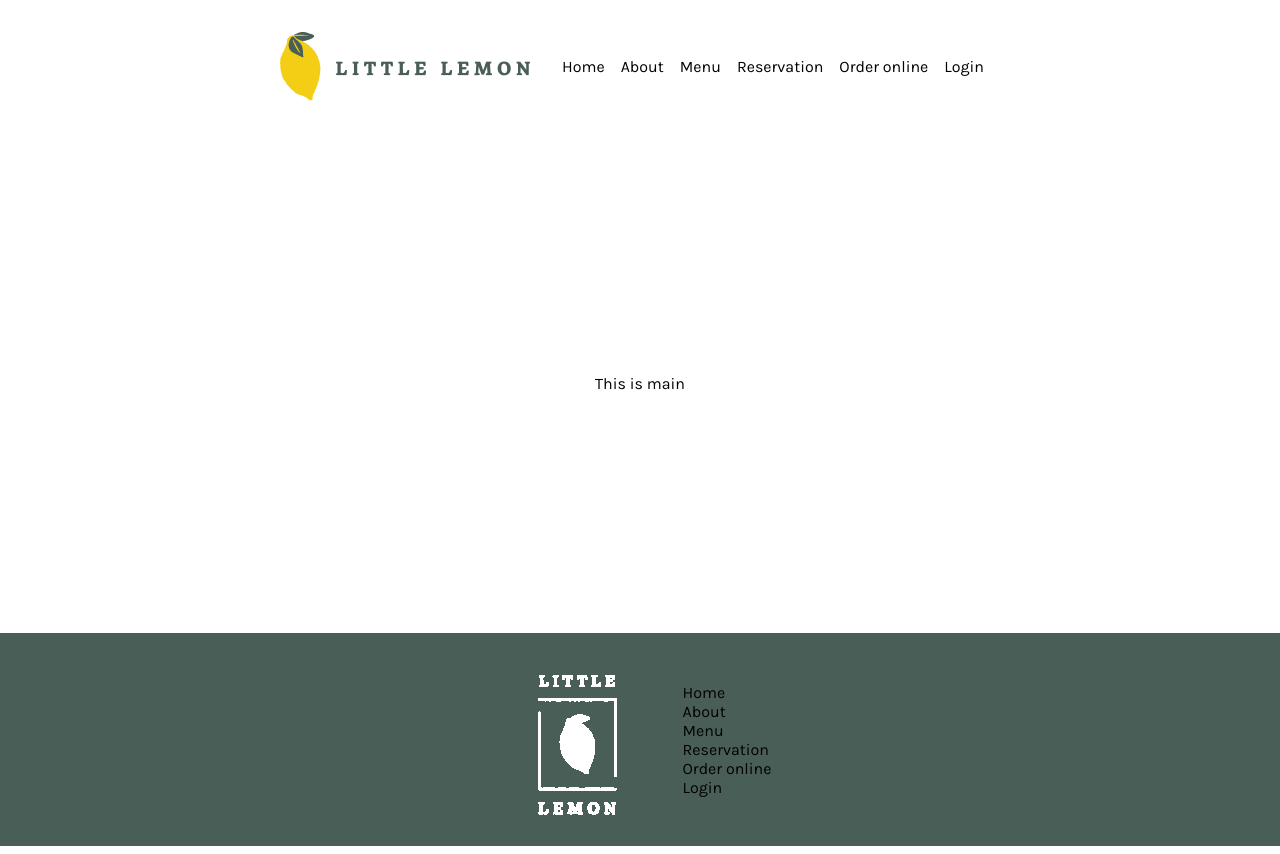
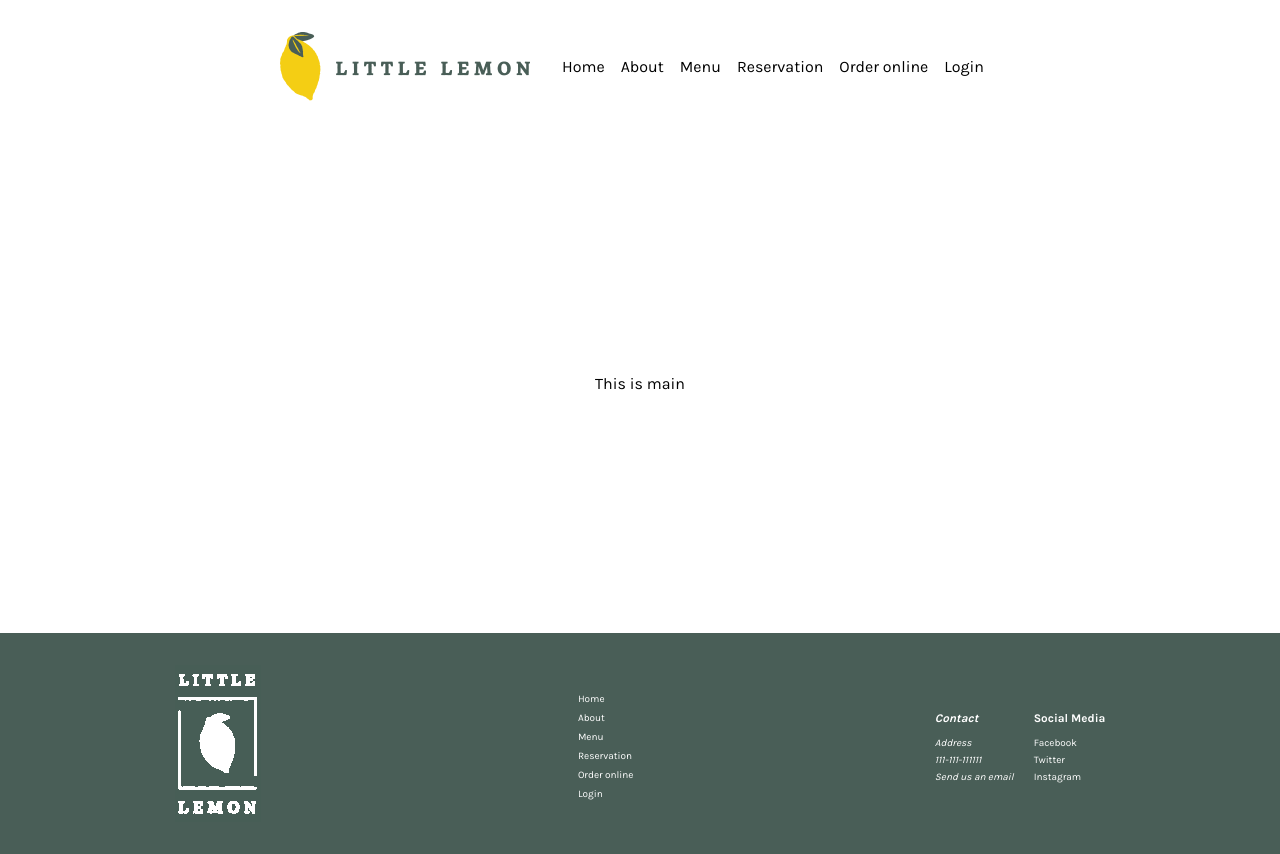
Before and after one commit to mantuok/eliseeva-little-lemon, a React (Create React App) app: page / in a window 1280 px wide. Built offline with nearby package versions, Linux system fonts and the light colour scheme.

Commit message:
adaptive header and footer done

```diff
--- /dev/null
+++ b/src/components/contacts/contacts.jsx
@@ -0,0 +1,26 @@
+import React from 'react';
+
+const Contacts = () => {
+  return (
+    <section className="contacts">
+      <address>
+        <h3>Contact</h3>
+        <ul>
+          <li>Address</li>
+          <li><a href="tel: 111-111-111111">111-111-111111</a></li>
+          <li><a href="mailto:webmaster@example.com">Send us an email</a></li>
+        </ul>
+      </address>
+      <div>
+        <h3>Social Media</h3>
+        <ul>
+          <li><a href="https://www.facebook.com/" target="_blank">Facebook</a></li>
+          <li><a href="https://www.twitter.com/" target="_blank">Twitter</a></li>
+          <li><a href="https://www.instagram.com/" target="_blank">Instagram</a></li>
+        </ul>
+      </div>
+    </section>
+  )
+}
+
+export default Contacts;
--- a/src/components/footer/footer.jsx
+++ b/src/components/footer/footer.jsx
@@ -1,12 +1,13 @@
 import React from 'react';
 import NavigationFooter from '../navigation-footer/navigation-footer';
-import {NavigationType} from '../../const';
+import Contacts from '../contacts/contacts';
 
 const Footer = () => {
   return (
     <footer className="footer">
       <img className="logo" src='../img/logo-white.png' alt='Little Lemon Restaurant' />
       <NavigationFooter />
+      <Contacts />
     </footer>
   )
 }
--- a/src/components/header/header.jsx
+++ b/src/components/header/header.jsx
@@ -4,7 +4,7 @@ import NavigationHeader from '../navigation-header/navigation-header';
 const Header = () => {
   return (
     <header className="header">
-      <img className="logo" src='../img/logo-color.png' alt='Little Lemon Restaurant' />
+      <img className="logo logo__header" src='../img/logo-color.png' alt='Little Lemon Restaurant' />
       <NavigationHeader />
     </header>
   )
--- /dev/null
+++ b/src/sass/blocks/contacts.scss
@@ -0,0 +1,26 @@
+.contacts {
+  display: flex;
+
+  font-size: 10px;
+  color: var(--font-contrast);
+}
+
+address {
+  margin-right: 2em;
+}
+
+.contacts ul {
+  @include clear-list;
+}
+
+.contacts li {
+  margin-bottom: 0.5em;
+}
+
+.contacts a {
+  @include clear-link;
+}
+
+.contacts a:hover {
+  @include link-hover;
+}
--- a/src/sass/blocks/footer.scss
+++ b/src/sass/blocks/footer.scss
@@ -2,9 +2,21 @@
   @include container;
 
   display: flex;
-  justify-content: center;
+  justify-content: space-around;
   align-items: center;
 
+  padding-top: 2em;
+  padding-bottom: 2em;
 
   background-color: var(--contrast);
+
+  @media (max-width: $max-tablet-width) {
+    padding-top: 1em;
+    padding-bottom: 1em;
+  }
+
+  @media (max-width: $max-mobile-width) {
+    padding-top: 0.5em;
+    padding-bottom: 0.5em;
+  }
 }
--- a/src/sass/blocks/logo.scss
+++ b/src/sass/blocks/logo.scss
@@ -1,7 +1,13 @@
 .logo {
   margin-right: 2em;
 
+  @media (max-width: $max-mobile-width) {
+    margin-right: 1em;
+    height: auto;
+  }
+}
 
+.logo__header {
   @media (max-width: $max-mobile-width) {
     margin-right: 1em;
     width: 50%;
--- a/src/sass/blocks/navigation.scss
+++ b/src/sass/blocks/navigation.scss
@@ -42,6 +42,10 @@
   }
 }
 
+.navigation-header a:hover {
+  @include link-hover;
+}
+
 .navigation__closed {
   @include clear-button;
 
@@ -75,8 +79,17 @@
 
   display: flex;
   flex-direction: column;
+
+  margin-right: 1em;
 }
 
 .navigation-footer a {
   @include clear-link;
+
+  font-size: 10px;
+  color: var(--font-contrast);
 }
+
+.navigation-footer a:hover {
+  @include link-hover;
+}
--- a/src/sass/style.scss
+++ b/src/sass/style.scss
@@ -9,3 +9,4 @@
 @import './blocks/footer.scss';
 @import './blocks/navigation.scss';
 @import './blocks/logo.scss';
+@import './blocks/contacts.scss';
--- a/src/sass/utils/mixins.scss
+++ b/src/sass/utils/mixins.scss
@@ -37,3 +37,8 @@
   background-color: transparent;
   border: none;
 }
+
+@mixin link-hover {
+  color: var(--font-basic);
+  text-decoration: underline;
+}
```
Also changed, not shown: public/img/logo-white.png, src/components/app/App.js (line endings or trailing spaces).
